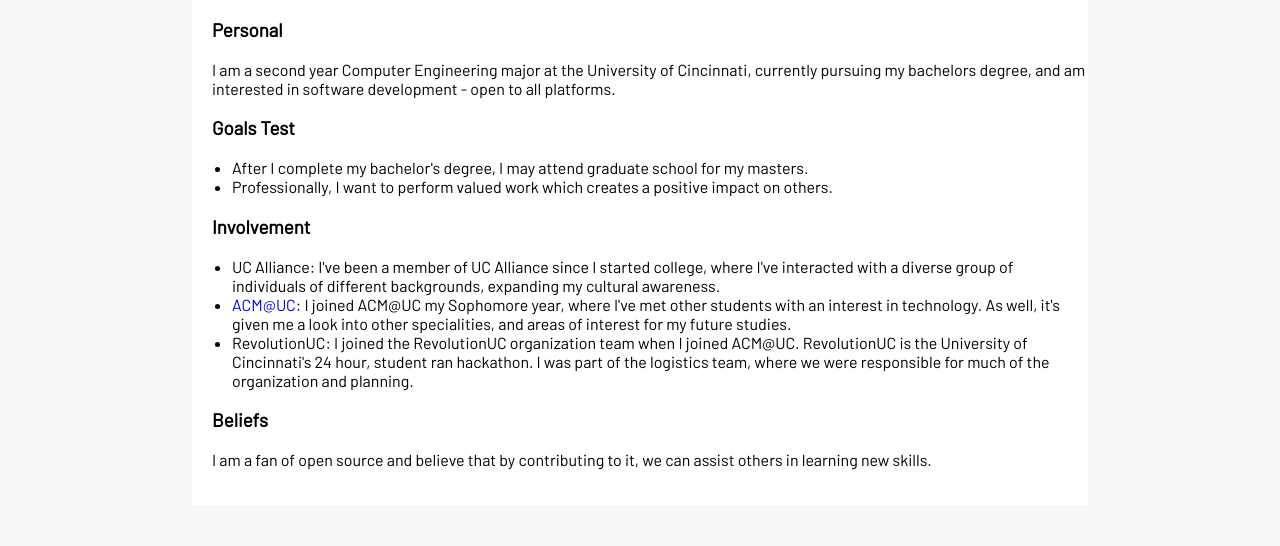
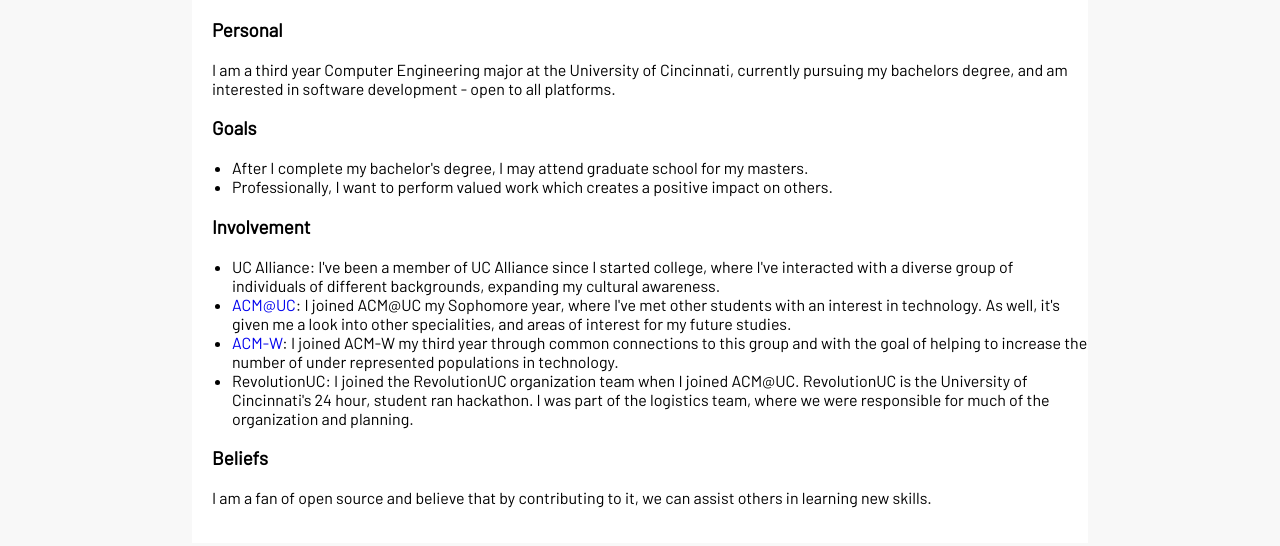
Before and after one commit to maddie-eckhart/jtsalisbury.github.io, a plain HTML site: page index.html in a window 1280 px wide. Shown: the part 166-712 px from the top of the page. Drawn offline with Linux system fonts and the light colour scheme.

Commit message:
Update index.html

```diff
--- a/index.html
+++ b/index.html
@@ -28,10 +28,10 @@
 
 			<h3 class="subheader">Personal</h3>
 			<p class="body">
-				I am a second year Computer Engineering major at the University of Cincinnati, currently pursuing my bachelors degree, and am interested in software development - open to all platforms.
+				I am a third year Computer Engineering major at the University of Cincinnati, currently pursuing my bachelors degree, and am interested in software development - open to all platforms.
 			</p>
 
-			<h3 class="subheader">Goals Test</h3>
+			<h3 class="subheader">Goals</h3>
 			<p class="body">
 				<ul>
 					<li>After I complete my bachelor's degree, I may attend graduate school for my masters.</li>
@@ -44,6 +44,7 @@
 				<ul>
 					<li>UC Alliance: I've been a member of UC Alliance since I started college, where I've interacted with a diverse group of individuals of different backgrounds, expanding my cultural awareness.</li>
 					<li><a href="https://acmatuc.org/" target="_blank">ACM@UC</a>: I joined ACM@UC my Sophomore year, where I've met other students with an interest in technology. As well, it's given me a look into other specialities, and areas of interest for my future studies.</li>
+					<li><a href="http://acmwuc.com/" target="_blank">ACM-W</a>: I joined ACM-W my third year through common connections to this group and with the goal of helping to increase the number of under represented populations in technology.</li>
 					<li>RevolutionUC: I joined the RevolutionUC organization team when I joined ACM@UC. RevolutionUC is the University of Cincinnati's 24 hour, student ran hackathon. I was part of the logistics team, where we were responsible for much of the organization and planning.</li>
 				</ul>
 			</p>
```
